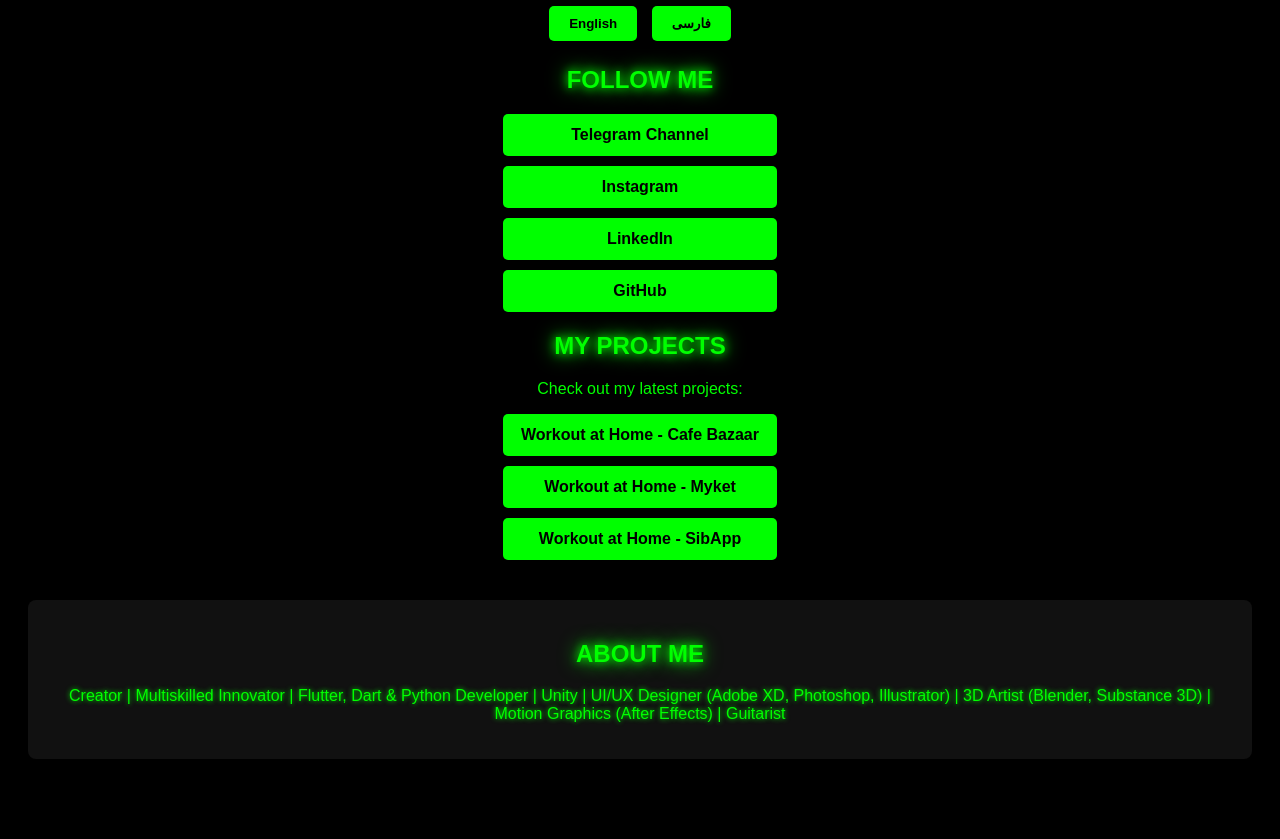
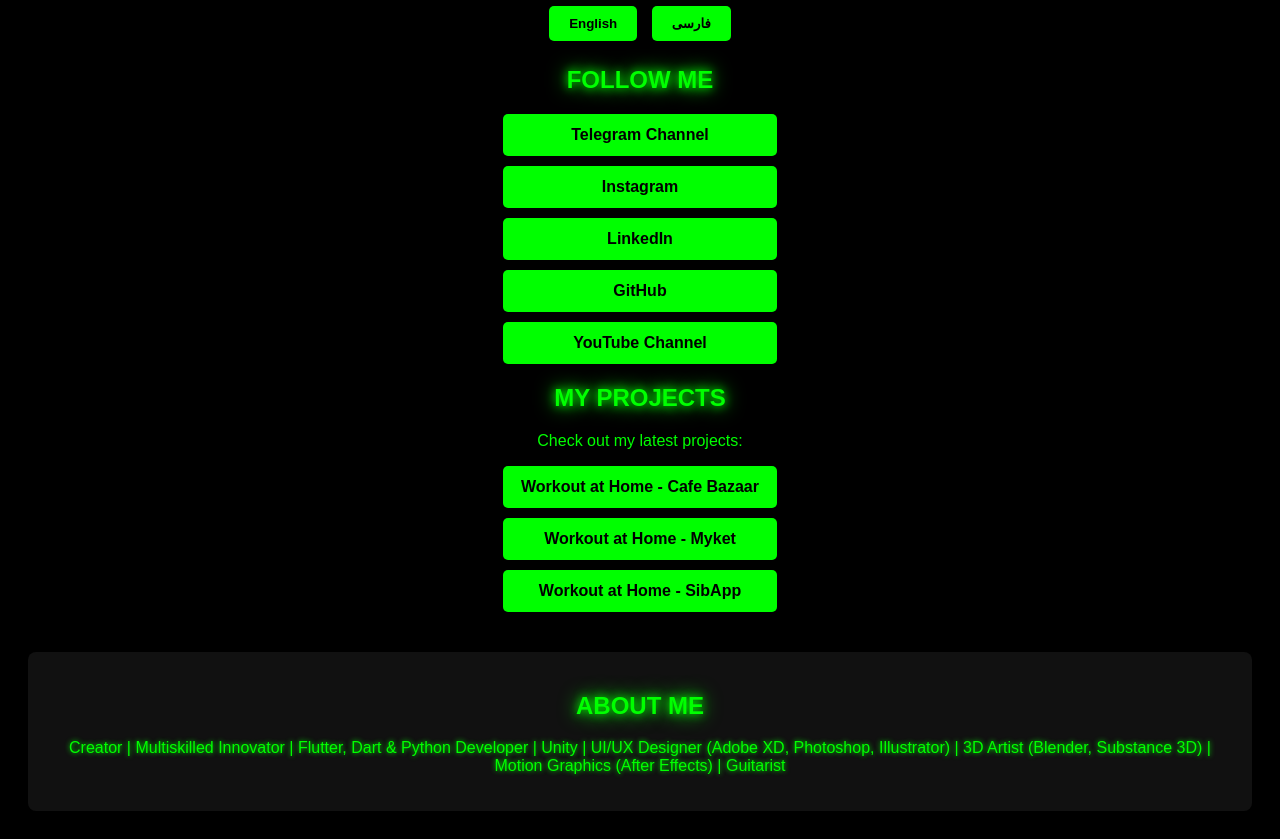
Before and after one commit to MHTpro/MyPortfolio, a plain HTML site: page index.html in a window 1280 px wide. Shown: the part 107-946 px from the top of the page. Before the commit the page ends 894 px from the top, so only its background shows below. Drawn offline with Linux system fonts and the light colour scheme.

Commit message:
Update index.html

```diff
--- a/index.html
+++ b/index.html
@@ -84,6 +84,7 @@
         <a href="https://www.instagram.com/mohammadhasantaheri" target="_blank">Instagram</a>
         <a href="https://www.linkedin.com/in/mohammad-hasan-taheri-95b387265" target="_blank">LinkedIn</a>
         <a href="https://github.com/MHTpro" target="_blank">GitHub</a>
+        <a href="https://youtube.com/@mhtcreations?si=RPeo_PKJ_1XkPFW8" target="_blank">YouTube Channel</a> <!-- لینک یوتیوب اضافه شد -->
     </div>
 
     <!-- پروژه‌ها -->
```
